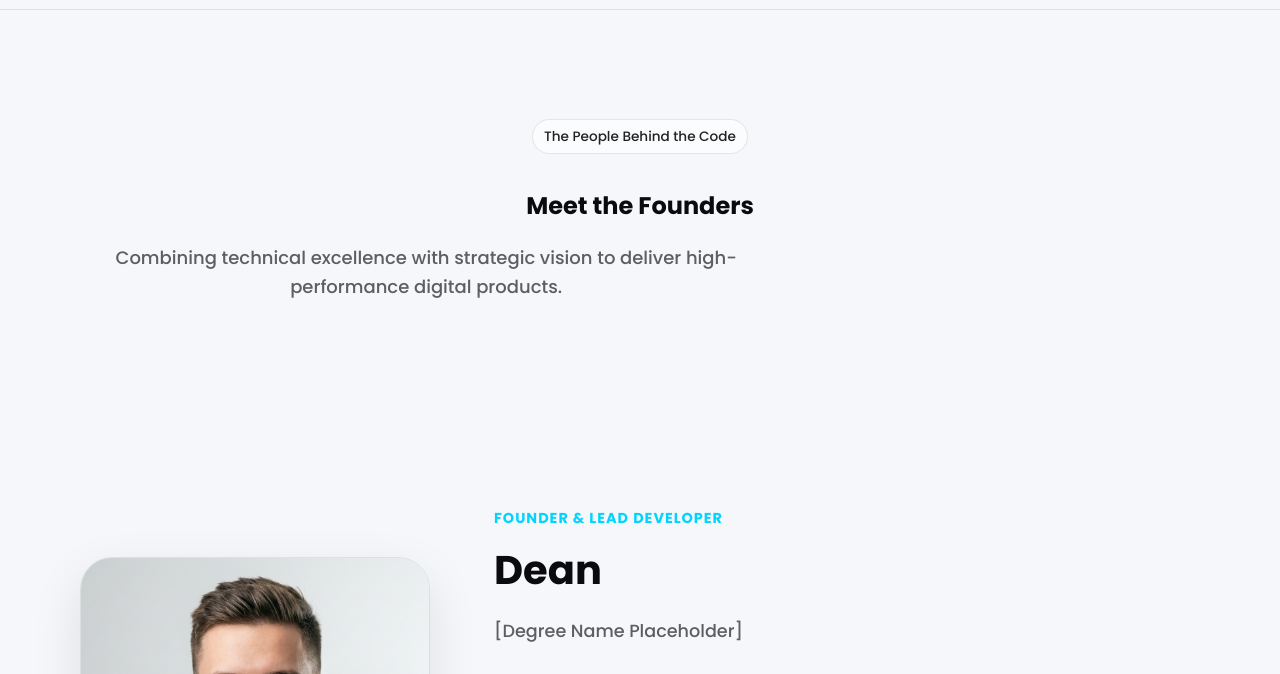
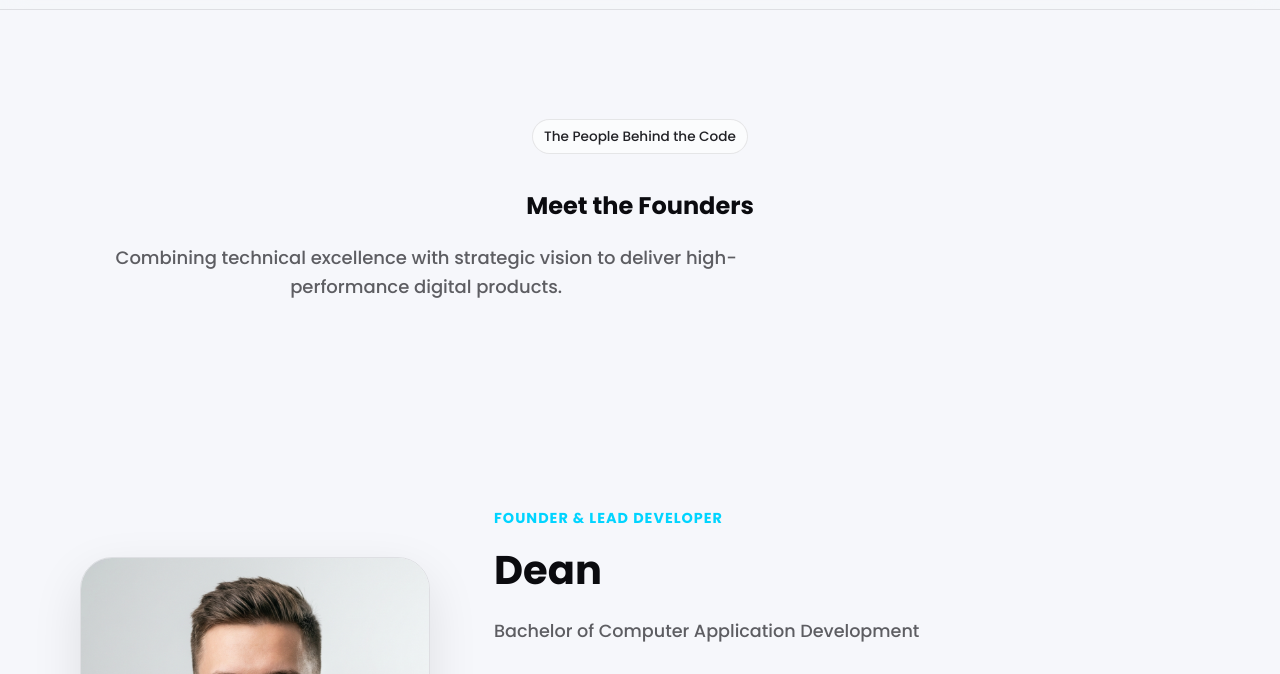
Before and after one commit to DK-Digital-Designs/DK-Digital, a website built with Vite: page pages/team.html in a window 1280 px wide. Shown: the part 66-740 px from the top of the page. Built offline with nearby package versions, Linux system fonts and the light colour scheme; no server answers.

Commit message:
small update

```diff
--- a/pages/team.html
+++ b/pages/team.html
@@ -105,7 +105,7 @@
                         <div class="founder-text">
                             <span class="role">Founder & Lead Developer</span>
                             <h2>Dean</h2>
-                            <p class="degree">[Degree Name Placeholder]</p>
+                            <p class="degree">Bachelor of Computer Application Development</p>
                             <div class="prose">
                                 <p>
                                     Dean is the technical heart of DK Digital. With a deep focus on performance,
```
